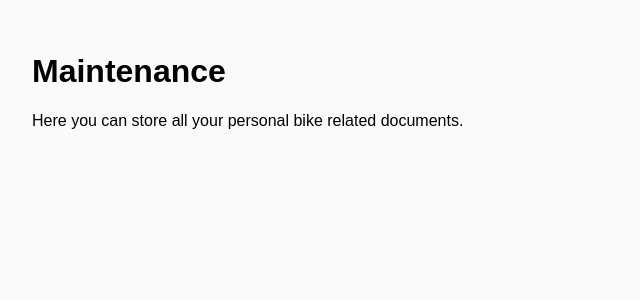
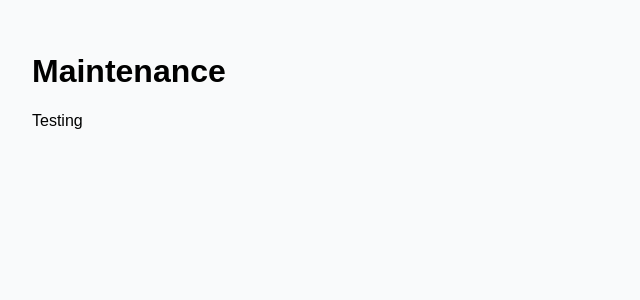
Before and after one commit to MatasZos/RoadGuardian, a Next.js app: page /maintenance in a window 1280 px wide. Shown: the top 300 px of the page, without its empty margins (0-640 px from the left). Built offline with nearby package versions, Linux system fonts and the light colour scheme.

Commit message:
Update maintenance page content

```diff
--- a/src/app/maintenance/page.js
+++ b/src/app/maintenance/page.js
@@ -2,7 +2,7 @@ export default function MaintenancePage() {
   return (
     <main style={{ padding: "2rem", fontFamily: "sans-serif" }}>
       <h1>Maintenance</h1>
-      <p>Here you can store all your personal bike related documents.</p>
+      <p>Testing</p>
     </main>
   );
 }
```
